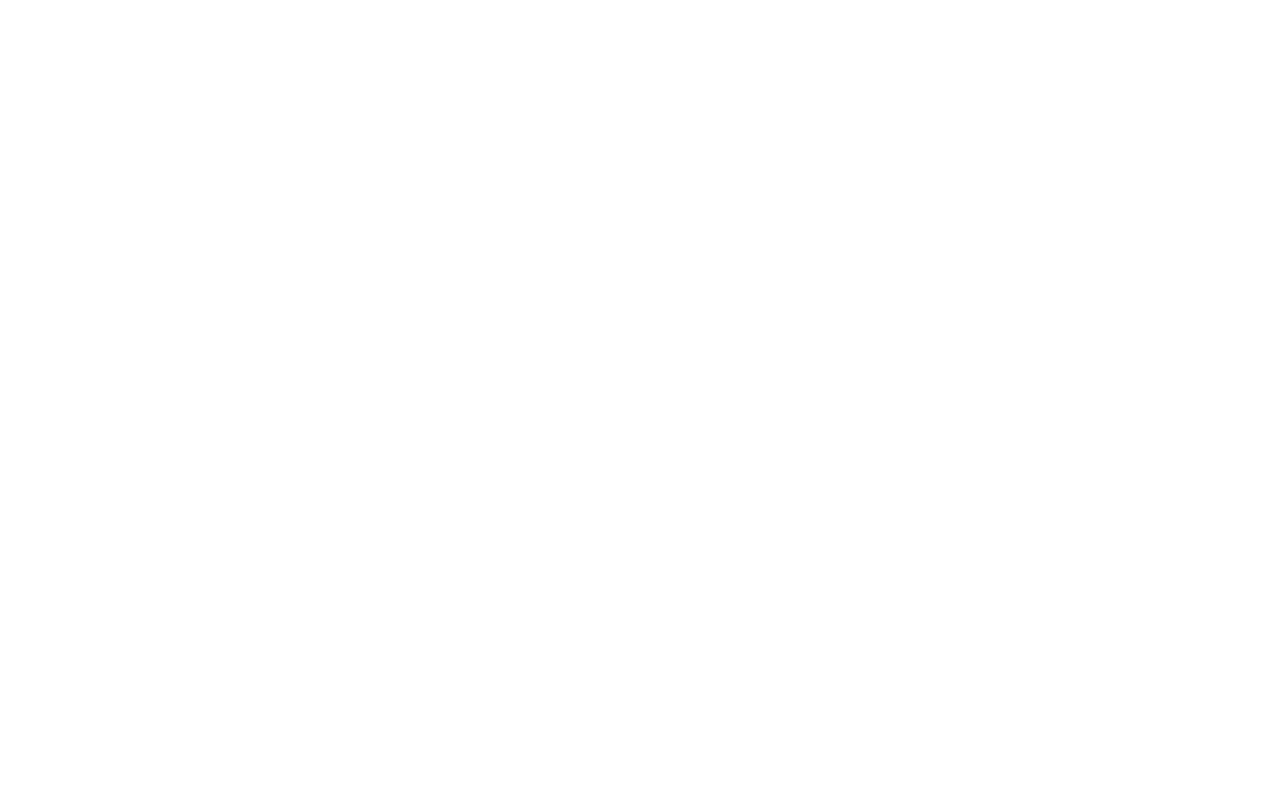
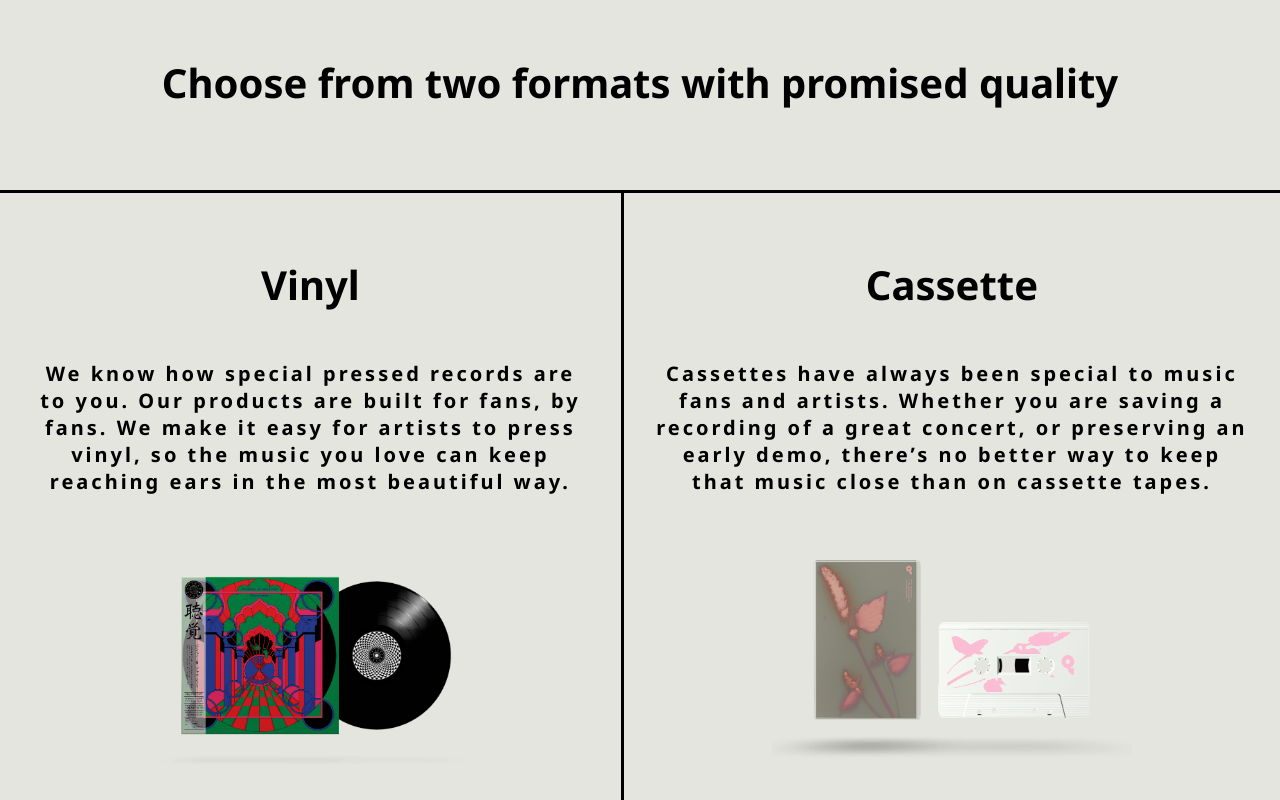
Before and after one commit to kmk00/Qrates-landing-page, a React (Vite) app: page / in a window 1280 px wide. Shown: the part 2203-3003 px from the top of the page. Before the commit the page ends 2178 px from the top, so only its background shows below. Built offline with nearby package versions, Linux system fonts and the light colour scheme.

Commit message:
Add music formats section

```diff
--- a/src/App.tsx
+++ b/src/App.tsx
@@ -1,4 +1,5 @@
-import Hero from "./Hero";
+import Formats from "./components/Formats";
+import Hero from "./components/Hero";
 import Navigation from "./Navigation/Navigation";
 
 function App() {
@@ -6,6 +7,7 @@ function App() {
     <>
       <Navigation />
       <Hero />
+      <Formats />
     </>
   );
 }
--- /dev/null
+++ b/src/components/Formats.tsx
@@ -0,0 +1,94 @@
+import styled from "styled-components";
+import format1 from "../assets/format1.png";
+import format2 from "../assets/format2.png";
+
+const Section = styled.section`
+  background-color: #e4e5de;
+`;
+
+const H1 = styled.h1`
+  color: #000;
+  font-size: 40px;
+  padding: 5rem;
+  text-align: center;
+  border-bottom: 3px solid #000;
+`;
+
+const H2 = styled.h2`
+  color: #000;
+  font-size: 40px;
+  text-align: center;
+  margin-top: 2rem;
+`;
+
+const FormatComponent = styled.div`
+  display: flex;
+  flex-direction: column;
+  justify-content: center;
+  align-items: center;
+  gap: 3rem;
+  padding: 2rem;
+`;
+
+const Container = styled.div`
+  display: flex;
+  justify-content: center;
+  align-items: center;
+
+  & > ${FormatComponent}:nth-child(1) {
+    border-right: 3px solid #000;
+  }
+
+  @media (max-width: 1000px) {
+    flex-direction: column;
+    & > ${FormatComponent}:nth-child(1) {
+      border-right: none;
+      border-bottom: 3px solid #000;
+    }
+  }
+`;
+
+const Text = styled.p`
+  font-size: 20px;
+  text-align: center;
+  letter-spacing: 3px;
+
+  @media (max-width: 1000px) {
+  }
+`;
+
+const Image = styled.img`
+  width: 360px;
+`;
+
+const Formats = () => {
+  return (
+    <Section>
+      <H1>Choose from two formats with promised quality</H1>
+      <Container>
+        <FormatComponent>
+          <H2>Vinyl</H2>
+          <Text>
+            We know how special pressed records are to you. Our products are
+            built for fans, by fans. We make it easy for artists to press vinyl,
+            so the music you love can keep reaching ears in the most beautiful
+            way.
+          </Text>
+          <Image src={format1} />
+        </FormatComponent>
+        <FormatComponent>
+          <H2>Cassette</H2>
+          <Text>
+            Cassettes have always been special to music fans and artists.
+            Whether you are saving a recording of a great concert, or preserving
+            an early demo, there’s no better way to keep that music close than
+            on cassette tapes.
+          </Text>
+          <Image src={format2} />
+        </FormatComponent>
+      </Container>
+    </Section>
+  );
+};
+
+export default Formats;
--- a/src/Hero.tsx
+++ b/src/components/Hero.tsx
@@ -1,7 +1,7 @@
 import styled from "styled-components";
-import image1 from "./assets/hero1.jpg";
-import image2 from "./assets/hero2.png";
-import svg from "./assets/herosvg.svg";
+import image1 from "../assets/hero1.jpg";
+import image2 from "../assets/hero2.png";
+import svg from "../assets/herosvg.svg";
 
 const HeroContainer = styled.div`
   max-width: 1500px;
@@ -48,10 +48,6 @@ const FlexContainer = styled.div`
   display: flex;
   flex-wrap: wrap;
   padding: 1rem;
-`;
-
-const ColumnContainer = styled(FlexContainer)`
-  flex-direction: row;
 `;
 
 const Image1 = styled.div`
```
Also changed, not shown: src/assets/format1.png (added), src/assets/format2.png (added).
